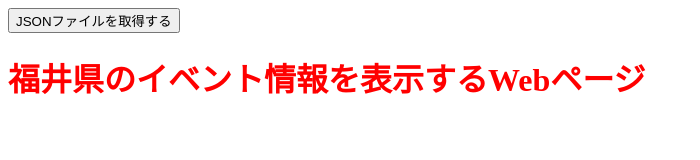
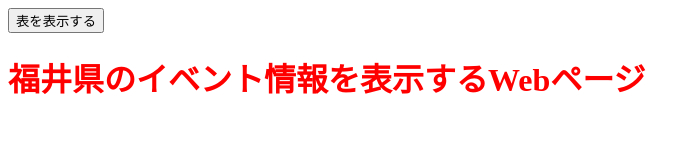
Before and after one commit to d55054/fukui-eventinfo, a plain HTML site: page master/index.html in a window 1280 px wide. Shown: the whole page, without its empty margins (0-700 px from the left). Drawn offline with nearby package versions, Linux system fonts and the light colour scheme.

Commit message:
Update index.html

```diff
--- a/master/index.html
+++ b/master/index.html
@@ -14,7 +14,7 @@
 </head>
 <body>
 
-	<input type="button"value="JSONファイルを取得する" onclick="getJSON()">
+	<input type="button"value="表を表示する" onclick="getJSON()">
   <h1>福井県のイベント情報を表示するWebページ</h1>
 		<div id="example-table"></div>
 	</div>
```
